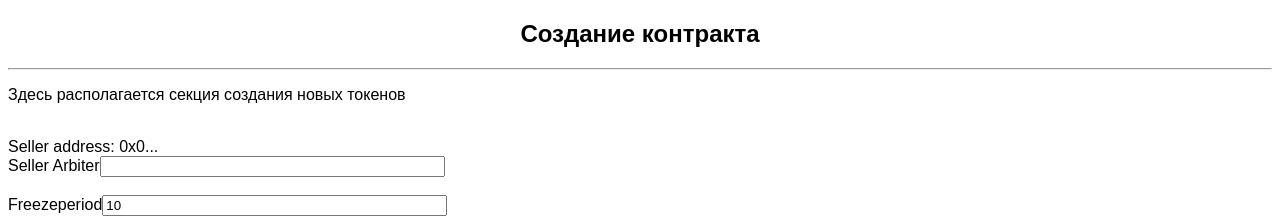
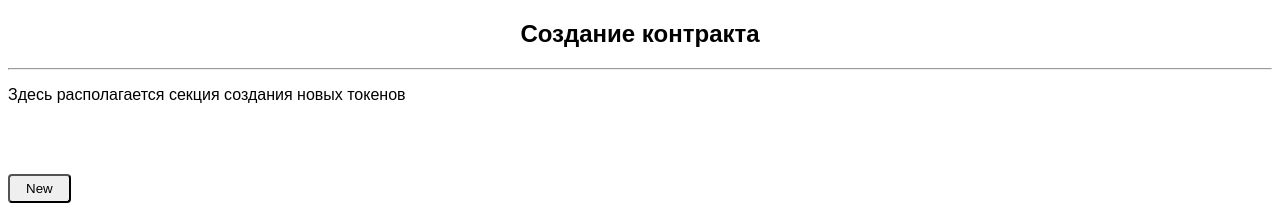
Before and after one commit to JackBekket/token-manager, a website: page app/index.html in a window 1280 px wide. Shown: the top 221 px of the page. Drawn offline with nearby package versions, Linux system fonts and the light colour scheme; files whose address does not match are found by name.

Commit message:
marketup clean

```diff
--- a/app/index.html
+++ b/app/index.html
@@ -42,15 +42,7 @@
 <hr>
 <p> Здесь располагается секция создания новых токенов </p>
 <br>
-<label for="Seller_address">Seller address: <span id="selleraddr1">0x0...</span>
-<br><label for="Seller Arbiter">Seller Arbiter<input id="sellerarb1" maxlength="40" size="40" value=>
-<br>
-<br><label for="Freezeperiod">Freezeperiod<input id="freezp1" maxlength="40" size="40" value=10>
-<br>
-<br><label for="Fee promille">Fee promille<input id="fee1" maxlength="40" size="40" value=15>
-<br>
-<br><label for="Rew promille">Reward promille<input id="rew1" maxlength="40" size="40" value=0>
-<br>
+
 <span id="createStatus"></span>
 <br><br><td align="right"> <button id="CreateEscr" onclick="App.deployContract()">New</button></td>
 
```
